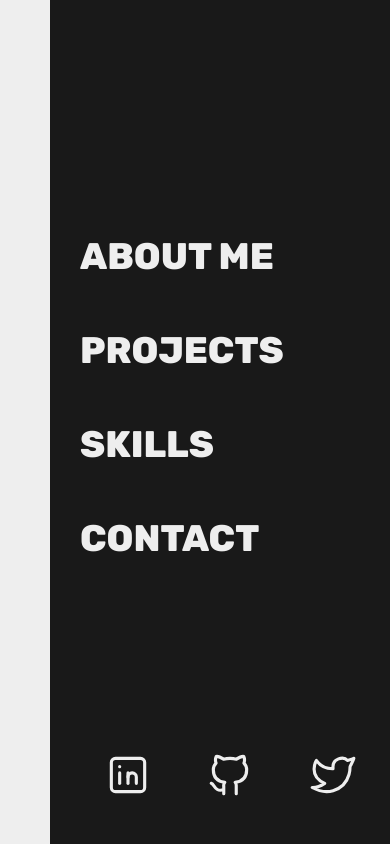
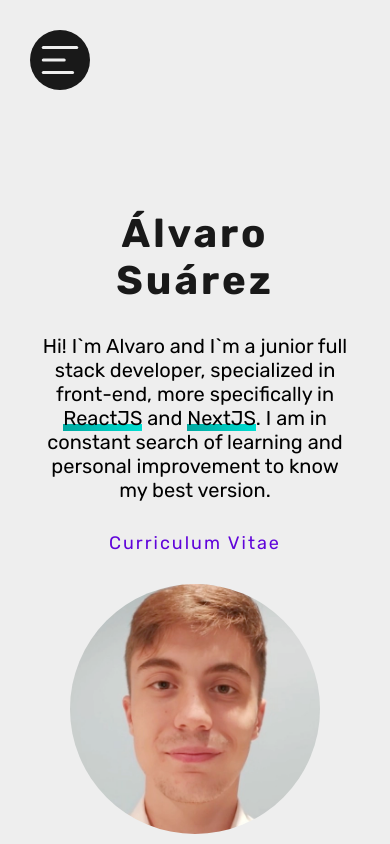
Before and after one commit to Alvarotloc/portfolio-personal, a React (Vite) app: page / in a window 390 px wide. Built offline with nearby package versions, Linux system fonts and the light colour scheme.

Commit message:
Sidebar perfectamente responsive y funcionando, página about me completada

```diff
--- a/src/App.tsx
+++ b/src/App.tsx
@@ -1,11 +1,20 @@
+import { useState } from "react";
 import { BrowserRouter, Routes, Route } from "react-router-dom";
 import Layout from './layout/Layout';
+import AboutMe from "./pages/AboutMe";
+import Contact from "./pages/Contact";
+import Projects from "./pages/Projects";
+import Skills from "./pages/Skills";
 const App = ():JSX.Element => {
+  const [modal, setModal] = useState<boolean>(false);
   return (
     <BrowserRouter>
     <Routes>
-      <Route path="/" element={<Layout />}>
-        <Route index/>
+      <Route path="/" element={<Layout modal={modal} setModal={setModal}/>}>
+        <Route index element={<AboutMe />}/>
+        <Route path="projects" element={<Projects />}/>
+        <Route path="skills" element={<Skills />}/>
+        <Route path="contact" element={<Contact />}/>
       </Route>
     </Routes>
   </BrowserRouter>
--- a/src/layout/Layout.tsx
+++ b/src/layout/Layout.tsx
@@ -1,27 +1,50 @@
 import { Outlet, Link, useLocation } from "react-router-dom";
-const Layout = (): JSX.Element => {
+
+interface ParamsLayout {
+  modal: boolean;
+  setModal: Function;
+}
+
+const Layout = ({ modal, setModal }: ParamsLayout): JSX.Element => {
+
+    const location = useLocation();
+    const {pathname} = location;
+
+
   return (
     <div id="layout">
-      <aside id="side-bar">
+                <div className={modal ? 'invisible' : ''} id="open-modal" onClick={() => setModal(true)}>
+            <svg xmlns="http://www.w3.org/2000/svg"  viewBox="0 0 24 24">
+            <path stroke="none" d="M0 0h24v24H0z" fill="none"/>
+            <line x1="4" y1="6" x2="20" y2="6" />
+            <line x1="4" y1="12" x2="14" y2="12" />
+            <line x1="4" y1="18" x2="18" y2="18" />
+            </svg>
+        </div>
+        <aside className={modal ? 'side-bar modal-visible' : 'side-bar'}>
           <nav id="nav-bar">
-          <Link to="/" className="nav-link">
+            <div id={modal ? 'modal-close' : ''} onClick={() => setModal(false)}>
+              <svg xmlns="http://www.w3.org/2000/svg" viewBox="0 0 24 24">
+                <path stroke="none" d="M0 0h24v24H0z" fill="none" />
+                <polyline points="11 7 6 12 11 17" />
+                <polyline points="17 7 12 12 17 17" />
+              </svg>
+            </div>
+            <Link to="/" className={pathname === '/' ? 'nav-link active' : 'nav-link'}>
               About Me
             </Link>
-          <Link to="/projects" className="nav-link">
+            <Link to="/projects" className={pathname === '/projects' ? 'nav-link active' : 'nav-link'}>
               Projects
             </Link>
-          <Link to="/skills" className="nav-link">
+            <Link to="/skills" className={pathname === '/skills' ? 'nav-link active' : 'nav-link'}>
               Skills
             </Link>
-          <Link to="/contact" className="nav-link">
+            <Link to="/contact" className={pathname === '/contact' ? 'nav-link active' : 'nav-link'}>
               Contact
             </Link>
             <div id="rrss">
               <a href="https://www.linkedin.com/in/alvarosc/">
-              <svg
-                xmlns="http://www.w3.org/2000/svg"
-                viewBox="0 0 24 24"
-              >
+                <svg xmlns="http://www.w3.org/2000/svg" viewBox="0 0 24 24">
                   <path stroke="none" d="M0 0h24v24H0z" fill="none" />
                   <rect x="4" y="4" width="16" height="16" rx="2" />
                   <line x1="8" y1="11" x2="8" y2="16" />
@@ -31,19 +54,13 @@ const Layout = (): JSX.Element => {
                 </svg>
               </a>
               <a href="https://github.com/Alvarotloc">
-              <svg
-                xmlns="http://www.w3.org/2000/svg"
-                viewBox="0 0 24 24"
-              >
+                <svg xmlns="http://www.w3.org/2000/svg" viewBox="0 0 24 24">
                   <path stroke="none" d="M0 0h24v24H0z" fill="none" />
                   <path d="M9 19c-4.3 1.4 -4.3 -2.5 -6 -3m12 5v-3.5c0 -1 .1 -1.4 -.5 -2c2.8 -.3 5.5 -1.4 5.5 -6a4.6 4.6 0 0 0 -1.3 -3.2a4.2 4.2 0 0 0 -.1 -3.2s-1.1 -.3 -3.5 1.3a12.3 12.3 0 0 0 -6.2 0c-2.4 -1.6 -3.5 -1.3 -3.5 -1.3a4.2 4.2 0 0 0 -.1 3.2a4.6 4.6 0 0 0 -1.3 3.2c0 4.6 2.7 5.7 5.5 6c-.6 .6 -.6 1.2 -.5 2v3.5" />
                 </svg>
               </a>
               <a href="https://twitter.com/aldgsen">
-              <svg
-                xmlns="http://www.w3.org/2000/svg"
-                viewBox="0 0 24 24"
-              >
+                <svg xmlns="http://www.w3.org/2000/svg" viewBox="0 0 24 24">
                   <path stroke="none" d="M0 0h24v24H0z" fill="none" />
                   <path d="M22 4.01c-1 .49 -1.98 .689 -3 .99c-1.121 -1.265 -2.783 -1.335 -4.38 -.737s-2.643 2.06 -2.62 3.737v1c-3.245 .083 -6.135 -1.395 -8 -4c0 0 -4.182 7.433 4 11c-1.872 1.247 -3.739 2.088 -6 2c3.308 1.803 6.913 2.423 10.034 1.517c3.58 -1.04 6.522 -3.723 7.651 -7.742a13.84 13.84 0 0 0 .497 -3.753c-.002 -.249 1.51 -2.772 1.818 -4.013z" />
                 </svg>
--- /dev/null
+++ b/src/pages/AboutMe.tsx
@@ -0,0 +1,14 @@
+const AboutMe = ():JSX.Element => {
+  return (
+    <div className="aboutme-info">
+        <section id="info-general">
+            <h1>Álvaro Suárez</h1>
+            <p>Hi! I`m Alvaro and I`m a junior full stack developer, specialized in front-end, more specifically in <span>ReactJS</span> and  <span>NextJS</span>. I am in constant search of learning and personal improvement to know my best version.</p>
+            <a href="#">Curriculum Vitae</a>
+        </section>
+        <div className="profile"></div>
+    </div>
+  )
+}
+
+export default AboutMe
--- /dev/null
+++ b/src/pages/Contact.tsx
@@ -0,0 +1,7 @@
+const Contact = ():JSX.Element => {
+  return (
+    <div>Contact</div>
+  )
+}
+
+export default Contact
--- /dev/null
+++ b/src/pages/Skills.tsx
@@ -0,0 +1,7 @@
+const Skills = ():JSX.Element => {
+  return (
+    <div>Skills</div>
+  )
+}
+
+export default Skills
--- a/src/styles/index.css
+++ b/src/styles/index.css
@@ -1,82 +1,89 @@
-:root{
-  --fondo-gris:#EEEEEE;
-  --fondo-oscuro:#191919;
+:root {
+  --fondo-gris: #eeeeee;
+  --fondo-oscuro: #191919;
 }
-*{
-  margin:0;
-  padding:0;
+* {
+  margin: 0;
+  padding: 0;
   appearance: none;
-  font-family: 'Rubik', sans-serif;
+  font-family: "Rubik", sans-serif;
 }
-html{
+html {
   font-size: 62.5%;
+  box-sizing: border-box;
 }
-body{
+*,
+*:before,
+*:after {
+  box-sizing: inherit;
+}
+body {
   font-size: 16px;
   /* Esto lo que hace es que 1rem equivalga a 10px */
   background-color: var(--fondo-gris);
 }
-#layout{
+/* #layout {
   display: flex;
-}
-#side-bar{
+} */
+.side-bar {
   background-color: var(--fondo-oscuro);
   height: 100vh;
   padding: 0 3rem;
-  width: 30rem;
-  margin-left: 5rem;
+  width: 36rem;
+  position: absolute;
+  left: 5rem;
+  transition: left 0.7s;
 }
-#nav-bar{
-  display:flex;
-  justify-content:center;
-  align-items:flex-start;
+#nav-bar {
+  display: flex;
+  justify-content: center;
+  align-items: flex-start;
   flex-direction: column;
   height: 100%;
   position: relative;
 }
-.nav-link{
+.nav-link {
   text-transform: uppercase;
   font-weight: 800;
-  color: #EEEEEE;
+  color: #eeeeee;
   text-decoration: none;
-  font-size: 3.7rem;
+  font-size: 3.3rem;
   position: relative;
   transition: all 0.4s;
 }
-.nav-link:hover{
+.nav-link:hover {
   background: linear-gradient(to right, rgb(150, 0, 150), rgb(216, 0, 216));
-  -webkit-text-fill-color:transparent;
+  -webkit-text-fill-color: transparent;
   -webkit-background-clip: text;
   background-clip: text;
 }
-.nav-link:not(:last-child){
+.nav-link:not(:last-child) {
   margin-bottom: 5rem;
 }
-.active{
+.active {
   background: linear-gradient(to right, rgb(150, 0, 150), rgb(216, 0, 216));
-  -webkit-text-fill-color:transparent;
+  -webkit-text-fill-color: transparent;
   -webkit-background-clip: text;
   background-clip: text;
 }
-.nav-link.active::after{
-  content: '';
+.nav-link.active::after {
+  content: "";
   position: absolute;
   left: 0;
   bottom: -1rem;
-  height: .7rem;
-  animation: bottom-line .5s forwards;
+  height: 0.7rem;
+  animation: bottom-line 0.5s forwards;
   background: linear-gradient(to right, rgb(150, 0, 150), rgb(216, 0, 216));
 }
-#rrss{
-  position: absolute;
-  display: flex;
-  bottom: 4rem;
-  left: -3rem;
-  width: 36rem;
+#rrss {
+  display: block;
   margin: 0 auto;
-  justify-content: space-evenly;
+  position: relative;
+  bottom: -15vh;
 }
-#rrss svg{
+#rrss svg,
+#modal-close svg,
+#open-modal svg {
   height: 5rem;
   width: 5rem;
   stroke-width: 1.5;
@@ -84,17 +91,120 @@ body{
   stroke-linejoin: round;
   stroke: var(--fondo-gris);
   fill: none;
-  transition: all .4s;
+  transition: all 0.4s;
 }
-#rrss svg:hover{
+#open-modal {
+  display: none;
+}
+#rrss svg:hover {
   transform: scale(1.3);
+}
+#rrss a:nth-child(2) {
+  margin: 0 5rem;
+}
+.invisible,
+#modal-close {
+  opacity: 0;
+}
+#content{
+  height: 100vh;
+  margin-left: 47rem;
+  padding-top: 13vh;
+  overflow: scroll;
+  padding-right: 4rem;
+}
+.profile{
+  background-image: url(../imgs/Profile.webp);
+  background-repeat: no-repeat;
+  background-size: contain;
+  height: 25rem;
+  min-width: 25rem;
+  border-radius: 50%;
+}
+.aboutme-info{
+  display: flex;
+  align-items: center;
+  margin-top: 10rem;
+}
+#info-general{
+  max-width: 50rem;
+  margin-right: 10rem;
+}
+p{
+  margin: 3rem 0;
+  font-size: 2rem;
+}
+h1{
+  font-size: 4rem;
+  color: var(--fondo-oscuro);
+  letter-spacing: .3rem;
+}
+#info-general a{
+  font-size: 1.8rem;
+  color: rgb(96, 4, 218);
+  letter-spacing: .2rem;
+  text-decoration: none;
+}
+#info-general a:hover{
+  text-decoration:underline;
+}
+#info-general p span{
+  position: relative;
+}
+#info-general p span::after{
+  content: '';
+  position: absolute;
+  left: 0;
+  bottom: -.1rem;
+  z-index: -1;
+  height: 0.7rem;
+  width: 100%;
+  background: linear-gradient(to right, rgb(0, 168, 160), rgb(0, 223, 211));
+}
+@media (max-width: 990px) {
+  .side-bar {
+    left: -45rem;
+  }
+  .modal-visible {
+    left: 0;
+  }
+  #modal-close {
+    position: absolute;
+    top: 3rem;
+    opacity: 1;
+  }
+  #open-modal {
+    display: flex;
+    justify-content: center;
+    align-items: center;
+    padding: 0.5rem;
+    border-radius: 50%;
+    background-color: var(--fondo-oscuro);
+    position: absolute;
+    top: 3rem;
+    left: 3rem;
+  }
+  #content{
+    margin-left: 0;
+    padding-left: 4rem;
+  }
+  .aboutme-info{
+    flex-direction: column;
+    text-align: center;
+  }
+  #info-general{
+    margin-right: 0;
+  }
+  .profile{
+    margin-top: 3rem;
+  }
 }
 
 @keyframes bottom-line {
-  0%{
+  0% {
     width: 0;
   }
-  100%{
+  100% {
     width: 8rem;
   }
 }
```
Also changed, not shown: src/imgs/Profile.webp (added). Lines whose indentation alone changed are shown as unchanged.
